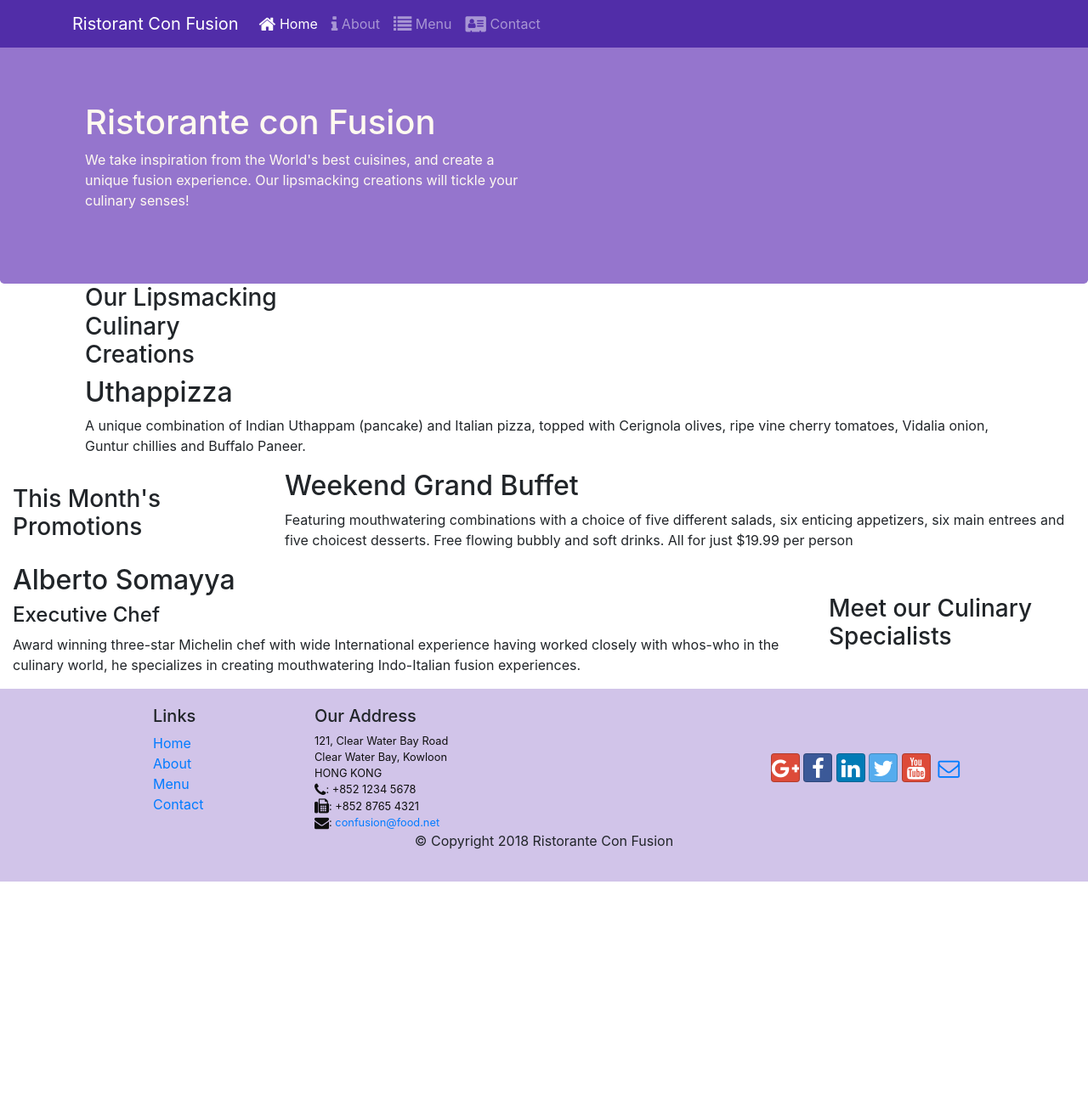
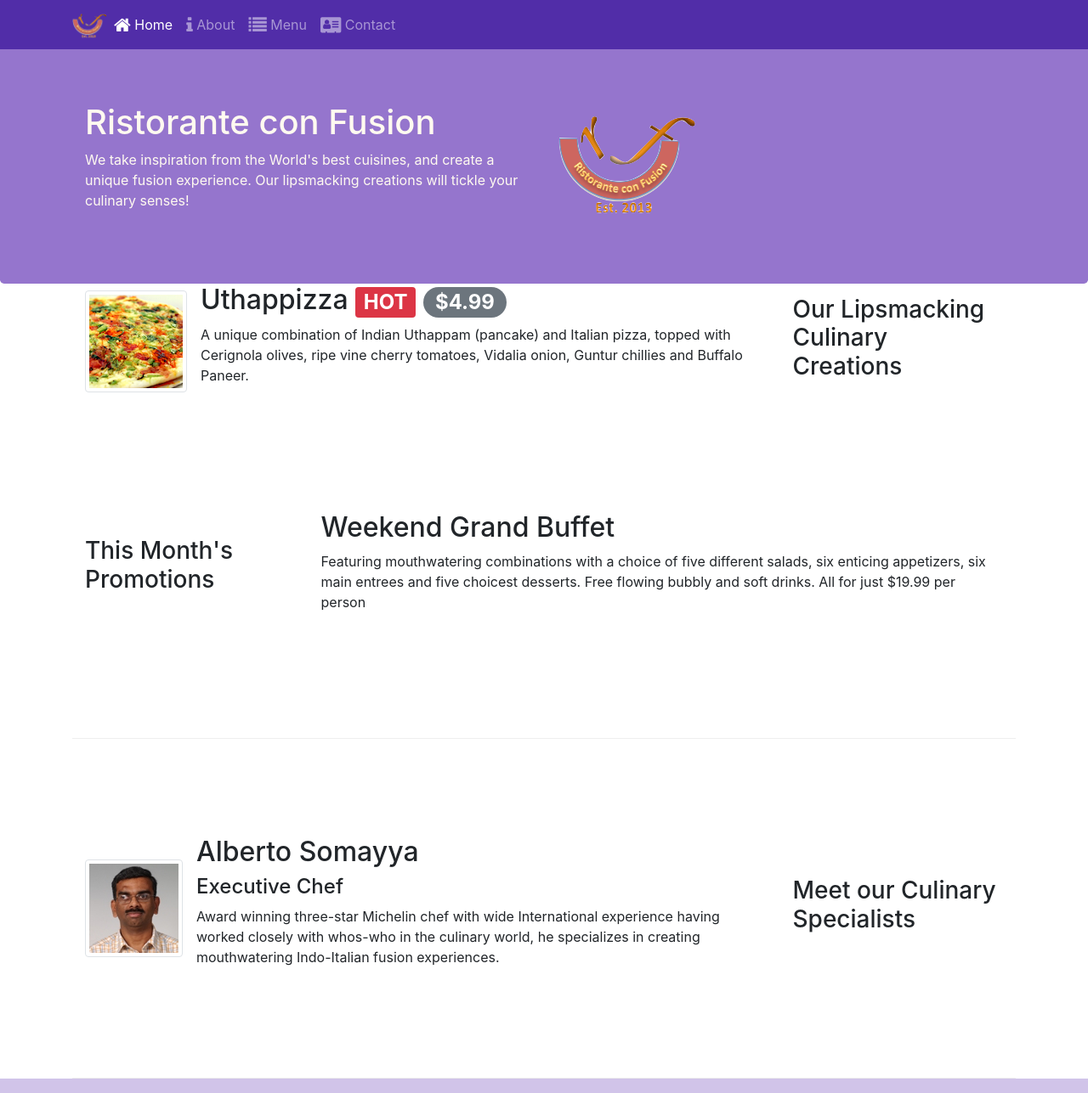
Before and after one commit to jaisonpr/bootstrap-confusion, a website: page index.html in a window 1280 px wide. Shown: the top 1287 px of the page at 85% size. Before the commit the page ends 1038 px from the top, so only its background shows below. Drawn offline with nearby package versions, Linux system fonts and the light colour scheme.

Commit message:
Alerting users

```diff
--- a/index.html
+++ b/index.html
@@ -24,7 +24,7 @@
 			<button class="navbar-toggler" type="button" data-toggle="collapse" data-target="#Navbar">
 				<span class="navbar-toggler-icon"></span>
 			</button>
-			<a class="navbar-brand" href="#">Ristorant Con Fusion</a>
+			<a class="navbar-brand mr-auto" href="#"><img src="img/logo.png" height="30" width="41"></a>
 			<div class="collapse navbar-collapse" id="Navbar">
 
 				<ul class="navbar-nav mr-auto">
@@ -49,28 +49,38 @@
 						create a unique fusion experience. Our lipsmacking creations will
 						tickle your culinary senses!</p>
 				</div>
-				<div class="col-12 col-sm"></div>
+                <div class="col-12 col-sm align-self-center">
+                    <img src="img/logo.png" class="img-fluid">
+                </div>
 			</div>
 		</div>
 	</header>
 
-	<div>
-		<div class="container">
-			<div class="row row-header align-items-center">
-				<div class="col-12 col-sm-4 order-sm-last col-md-3">
-					<h3>Our Lipsmacking Culinary Creations</h3>
-				</div>
+
+	<div class="container">
+
+		<div class="row row-header align-items-center">
+			<div class="col-12 col-sm-4 order-sm-last col-md-3">
+				<h3>Our Lipsmacking Culinary Creations</h3>
 			</div>
 			<div class="col col-sm order-sm-first col-md">
-				<h2>Uthappizza</h2>
-				<p>A unique combination of Indian Uthappam (pancake) and Italian
-					pizza, topped with Cerignola olives, ripe vine cherry tomatoes,
-					Vidalia onion, Guntur chillies and Buffalo Paneer.</p>
+				<div class="media">
+					<img class="d-flex mr-3 img-thumbnail align-self-center" src="img/uthappizza.png" alt="Uthappizza">
+					<div class="media-body">
+						<h2 class="mt-0">Uthappizza
+							<span class="badge badge-danger">HOT</span>
+							<span class="badge badge-pill badge-secondary">$4.99</span>
+						</h2>
+						<p class="d-none d-sm-block">A unique combination of Indian Uthappam (pancake) and
+							Italian pizza, topped with Cerignola olives, ripe vine
+							cherry tomatoes, Vidalia onion, Guntur chillies and
+							Buffalo Paneer.</p>
+					</div>
+				</div>
 			</div>
 		</div>
 
-
-		<div class="row row-header align-items-center">
+		<div class="row row-content align-items-center">
 			<div class="col-12 col-sm-4 col-md-3">
 				<h3>This Month's Promotions</h3>
 			</div>
@@ -83,18 +93,24 @@
 			</div>
 		</div>
 
-
-		<div class="row row-header align-items-center">
+		<div class="row row-content align-items-center">
 			<div class="col-12 col-sm-4 order-sm-last col-md-3">
 				<h3>Meet our Culinary Specialists</h3>
 			</div>
 			<div class="col col-sm order-sm-first col-md">
-				<h2>Alberto Somayya</h2>
-				<h4>Executive Chef</h4>
-				<p>Award winning three-star Michelin chef with wide
-					International experience having worked closely with whos-who in the
-					culinary world, he specializes in creating mouthwatering
-					Indo-Italian fusion experiences.</p>
+				<div class="media">
+                    <img class="d-flex mr-3 img-thumbnail align-self-center"
+                            src="img/alberto.png" alt="Alberto Somayya">
+                    <div class="media-body">
+                        <h2 class="mt-0">Alberto Somayya</h2>
+                        <h4>Executive Chef</h4>
+                        <p class="d-none d-sm-block">Award winning three-star Michelin chef with wide
+                            International experience having worked closely with
+                            whos-who in the culinary world, he specializes in
+                            creating mouthwatering Indo-Italian fusion experiences.
+                            </p>
+                    </div>
+                </div>
 			</div>
 		</div>
 	</div>
```
Also changed, not shown: aboutus.html (+3 -2 lines), contactus.html (+3 -2 lines), img/alberto.png (added), img/buffet.png (added), img/logo.png (added), img/uthappizza.png (added), 1 other file.
